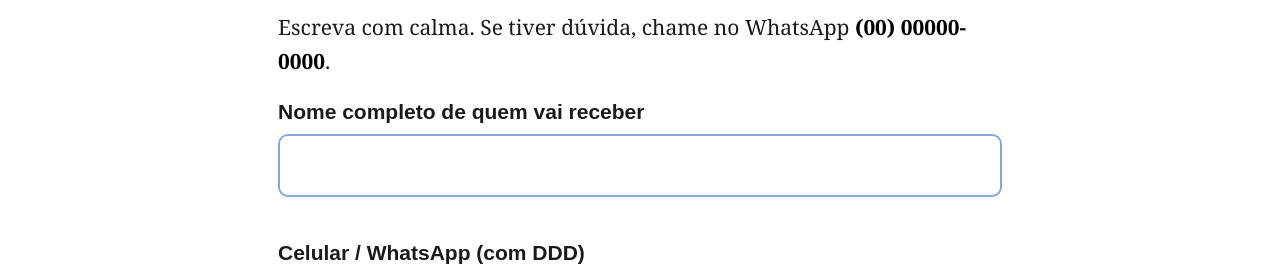
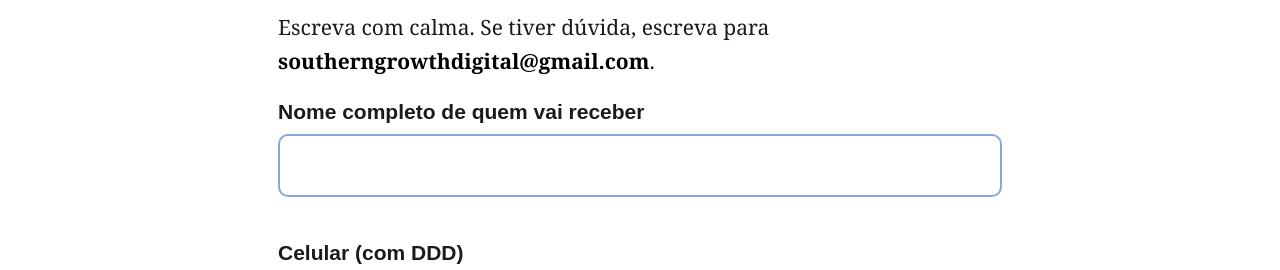
Before and after one commit to southerngrowthdigital-glitch/calendario-fatima-2027, a plain HTML site: page endereco.html in a window 1280 px wide. Shown: the part 530-800 px from the top of the page. Drawn offline with Linux system fonts and the light colour scheme.

Commit message:
Contato por e-mail e remove WhatsApp do site
Co-Authored-By: Claude Opus 5.5 <noreply@anthropic.com>
Claude-Session: https://claude.ai/code/session_01Ast5QoPZrhdVPdgm1FrrM6

```diff
--- a/assets/config.js
+++ b/assets/config.js
@@ -51,8 +51,7 @@ window.OFERTA = {
   empresa: {
     nome: "Congregação de Fátima",
     cnpj: "51.546.218/0001-87",
-    email: "contato@seudominio.com.br",
-    whatsapp: "(00) 00000-0000",
+    email: "southerngrowthdigital@gmail.com",
     prazoEnvio: "Enviamos para todo o Brasil com código de rastreio."
   }
 };
--- a/endereco.html
+++ b/endereco.html
@@ -28,14 +28,14 @@
   </div>
 
   <h1 style="font-size:1.6rem">Preencha o endereço de entrega</h1>
-  <p class="ajuda">Escreva com calma. Se tiver dúvida, chame no WhatsApp <strong data-empresa="whatsapp"></strong>.</p>
+  <p class="ajuda">Escreva com calma. Se tiver dúvida, escreva para <strong data-empresa="email"></strong>.</p>
 
   <form class="form" id="form" novalidate autocomplete="on">
     <label for="nome">Nome completo de quem vai receber</label>
     <input id="nome" name="nome" autocomplete="name" required>
     <div class="erro" data-erro="nome"></div>
 
-    <label for="telefone">Celular / WhatsApp (com DDD)</label>
+    <label for="telefone">Celular (com DDD)</label>
     <input id="telefone" name="telefone" type="tel" inputmode="numeric" autocomplete="tel" placeholder="(11) 91234-5678" required>
     <div class="erro" data-erro="telefone"></div>
 
```
Also changed, not shown: index.html (+2 -2 lines).
